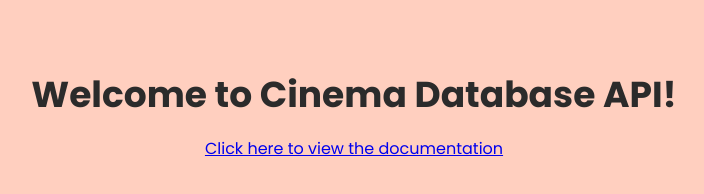
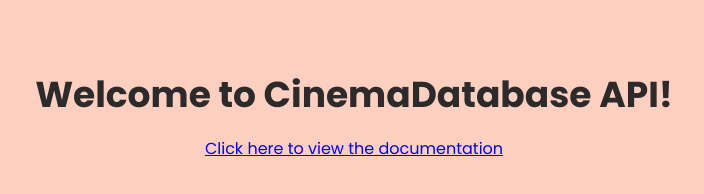
Before and after one commit to liztheshiz/movie-api, a website: page public/index.html in a window 1280 px wide. Shown: the full height of the page, 286-990 px from the left. Drawn offline with nearby package versions, Linux system fonts and the light colour scheme.

Commit message:
made cinemadatabase one word

```diff
--- a/public/index.html
+++ b/public/index.html
@@ -5,7 +5,7 @@
 <head>
     <meta charset="utf-8">
     <meta name="viewport" content="width=device-width, initial-scale=1">
-    <title>Cinema Database API</title>
+    <title>CinemaDatabase API</title>
     <link rel="stylesheet" type="text/css" href="https://necolas.github.io/normalize.css/8.0.1/normalize.css">
     <link rel="preconnect" href="https://fonts.googleapis.com">
     <link rel="preconnect" href="https://fonts.gstatic.com" crossorigin>
@@ -16,7 +16,7 @@
 <body>
     <main>
         <div class="header">
-            <h1>Welcome to Cinema Database API!</h1>
+            <h1>Welcome to CinemaDatabase API!</h1>
         </div>
 
         <div class="home-body">
```
Also changed, not shown: public/documentation.html (+1 -1 lines), README.md.
